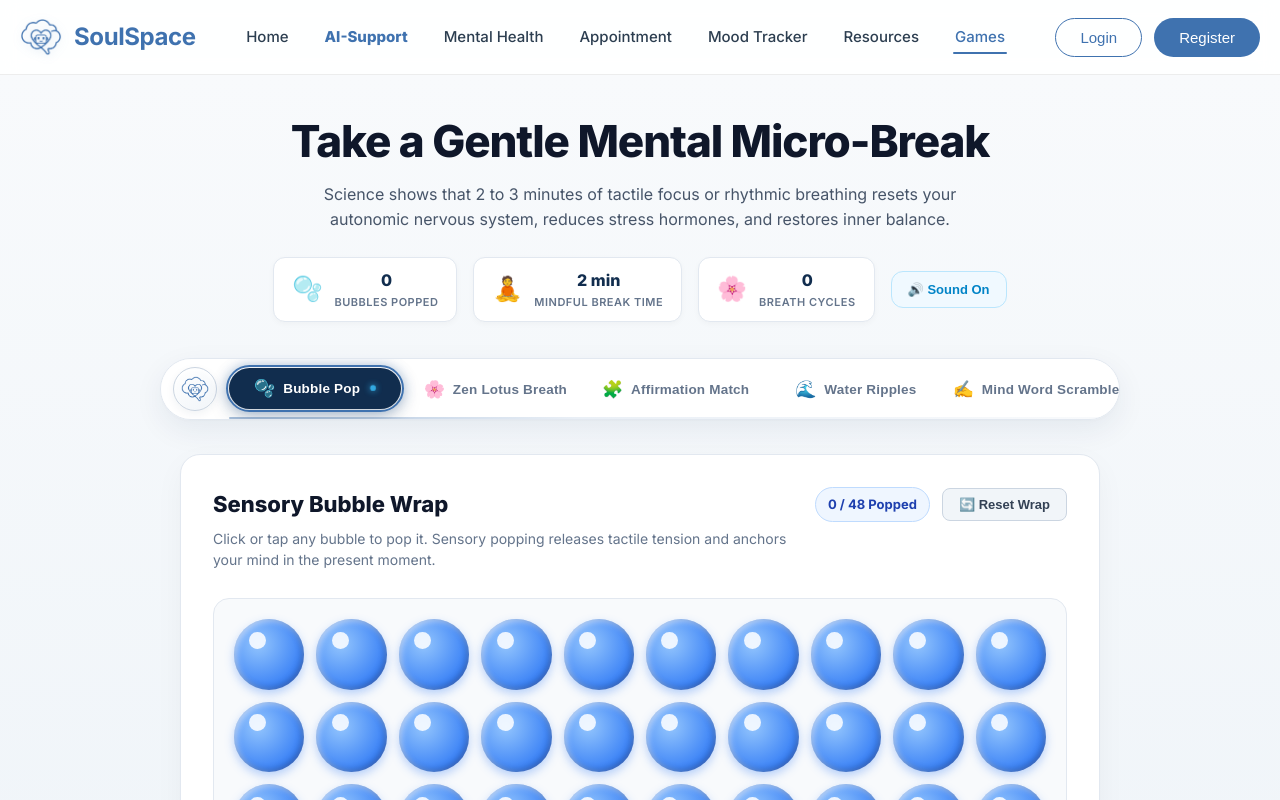
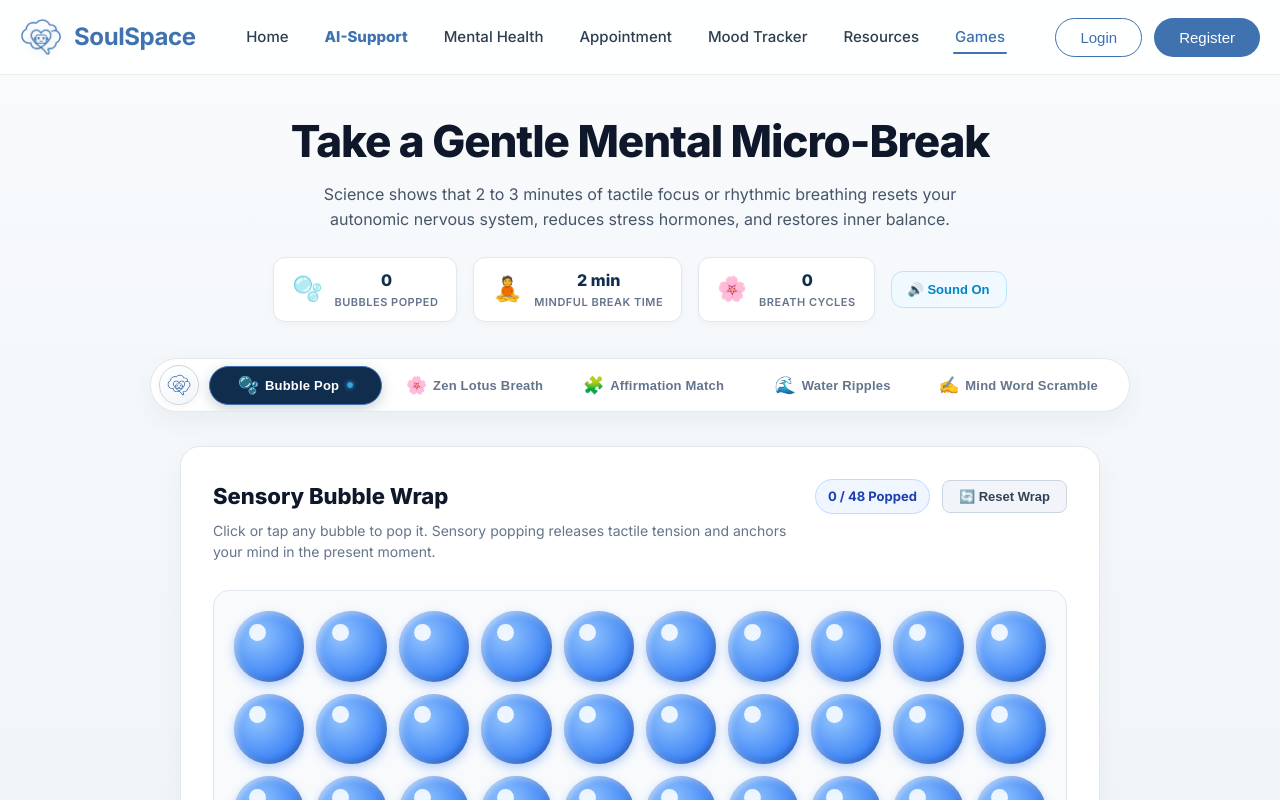
Before and after one commit to its5zoo/Learathon-5.0, a React (Vite) app in the folder frontend/: page /games in a window 1280 px wide. Shown: the top 800 px of the page. Built offline with nearby package versions, Linux system fonts and the light colour scheme.

Commit message:
fix(games): adjust spacing, remove overlapping baseline line, and prevent tab border clipping

```diff
--- a/frontend/src/pages/GamesPage.css
+++ b/frontend/src/pages/GamesPage.css
@@ -119,19 +119,20 @@
 /* ── Navigation Tabs ─────────────────────────────────────────────────────── */
 /* ── Navigation Tabs Dock (Reference: Floating Pill Dock) ─── */
 .games-nav-tabs {
-  max-width: 960px;
+  max-width: 980px;
   margin: 0 auto 34px;
   display: flex;
   align-items: center;
-  gap: 12px;
+  gap: 10px;
   background: #ffffff;
-  padding: 8px 12px;
+  padding: 6px 18px 6px 8px;
   border-radius: 9999px;
   border: 1.5px solid #e2e8f0;
-  box-shadow: 0 10px 30px rgba(17, 45, 78, 0.07), 0 1px 3px rgba(0, 0, 0, 0.02);
+  box-shadow: 0 8px 24px rgba(17, 45, 78, 0.06);
   position: relative;
   overflow-x: auto;
   scrollbar-width: none;
+  box-sizing: border-box;
 }
 
 .games-nav-tabs::-webkit-scrollbar {
@@ -140,8 +141,8 @@
 
 /* Left Brand Emblem Circle matching Image 1 */
 .games-nav-emblem {
-  width: 44px;
-  height: 44px;
+  width: 40px;
+  height: 40px;
   border-radius: 50%;
   background: linear-gradient(145deg, #ffffff 0%, #f1f5f9 100%);
   border: 1.5px solid #cbd5e1;
@@ -149,75 +150,63 @@
   align-items: center;
   justify-content: center;
   flex-shrink: 0;
-  box-shadow: inset 0 2px 4px rgba(255, 255, 255, 0.9), 0 3px 8px rgba(17, 45, 78, 0.06);
+  box-shadow: inset 0 2px 4px rgba(255, 255, 255, 0.9), 0 2px 6px rgba(17, 45, 78, 0.05);
   cursor: pointer;
   transition: transform 0.2s ease;
 }
 
 .games-nav-emblem:hover {
-  transform: scale(1.06);
+  transform: scale(1.05);
 }
 
 .nav-emblem-icon {
-  width: 28px;
-  height: 28px;
+  width: 24px;
+  height: 24px;
   object-fit: contain;
 }
 
 .games-nav-items {
   display: flex;
   align-items: center;
-  gap: 8px;
+  gap: 6px;
   flex: 1;
   justify-content: space-between;
+  min-width: 0;
 }
 
 .game-tab-btn {
   flex: 1;
-  min-width: 120px;
   display: inline-flex;
   align-items: center;
   justify-content: center;
-  gap: 8px;
-  padding: 10px 16px;
+  gap: 6px;
+  padding: 8px 12px;
   background: transparent;
-  border: none;
+  border: 1.5px solid transparent;
   border-radius: 9999px;
-  font-size: 13.5px;
+  font-size: 13px;
   font-weight: 600;
   color: #64748b;
   cursor: pointer;
   white-space: nowrap;
-  position: relative;
-  transition: all 0.22s cubic-bezier(0.4, 0, 0.2, 1);
-  z-index: 1;
+  box-sizing: border-box;
+  transition: all 0.2s cubic-bezier(0.4, 0, 0.2, 1);
 }
 
 .game-tab-btn:hover {
   color: #112d4e;
-  background: rgba(241, 245, 249, 0.8);
+  background: rgba(241, 245, 249, 0.85);
 }
 
-/* Active Tab Pod & Curved Wave Contour matching Image 1 */
+/* Active Tab Pod (Contained, no overlapping) */
 .game-tab-btn.active {
   background: #112d4e;
   color: #ffffff;
   font-weight: 700;
-  box-shadow: 0 6px 20px rgba(17, 45, 78, 0.28);
+  border-color: #3f72af;
+  box-shadow: 0 4px 14px rgba(17, 45, 78, 0.22);
   position: relative;
   z-index: 2;
-  transform: translateY(-1px);
-}
-
-/* Arched accent wave line hugging the active tab */
-.game-tab-btn.active::before {
-  content: '';
-  position: absolute;
-  inset: -3px;
-  border-radius: 9999px;
-  border: 2px solid #3f72af;
-  pointer-events: none;
-  box-shadow: 0 0 12px rgba(63, 114, 175, 0.35);
 }
 
 /* Active illuminated indicator dot */
@@ -226,28 +215,16 @@
   height: 6px;
   border-radius: 50%;
   background: #38bdf8;
-  box-shadow: 0 0 8px #38bdf8;
+  box-shadow: 0 0 6px #38bdf8;
   display: inline-block;
   animation: activeDotPulse 1.8s infinite ease-in-out;
   margin-left: 2px;
+  flex-shrink: 0;
 }
 
 @keyframes activeDotPulse {
   0%, 100% { opacity: 1; transform: scale(1); }
   50% { opacity: 0.5; transform: scale(0.8); }
-}
-
-/* Continuous baseline track along dock */
-.nav-baseline-track {
-  position: absolute;
-  bottom: 0;
-  left: 68px;
-  right: 18px;
-  height: 2px;
-  background: linear-gradient(90deg, #3f72af 0%, rgba(63, 114, 175, 0.25) 40%, rgba(63, 114, 175, 0.08) 100%);
-  border-radius: 2px;
-  pointer-events: none;
-  opacity: 0.45;
 }
 
 .tab-icon {
--- a/frontend/src/pages/GamesPage.tsx
+++ b/frontend/src/pages/GamesPage.tsx
@@ -482,8 +482,6 @@ const GamesPage: React.FC = () => {
             {activeTab === 'scramble' && <span className="tab-active-dot" />}
           </button>
         </div>
-
-        <div className="nav-baseline-track" />
       </div>
 
       {/* ── Active Game Arena ─────────────────────────────────────────── */}
```
